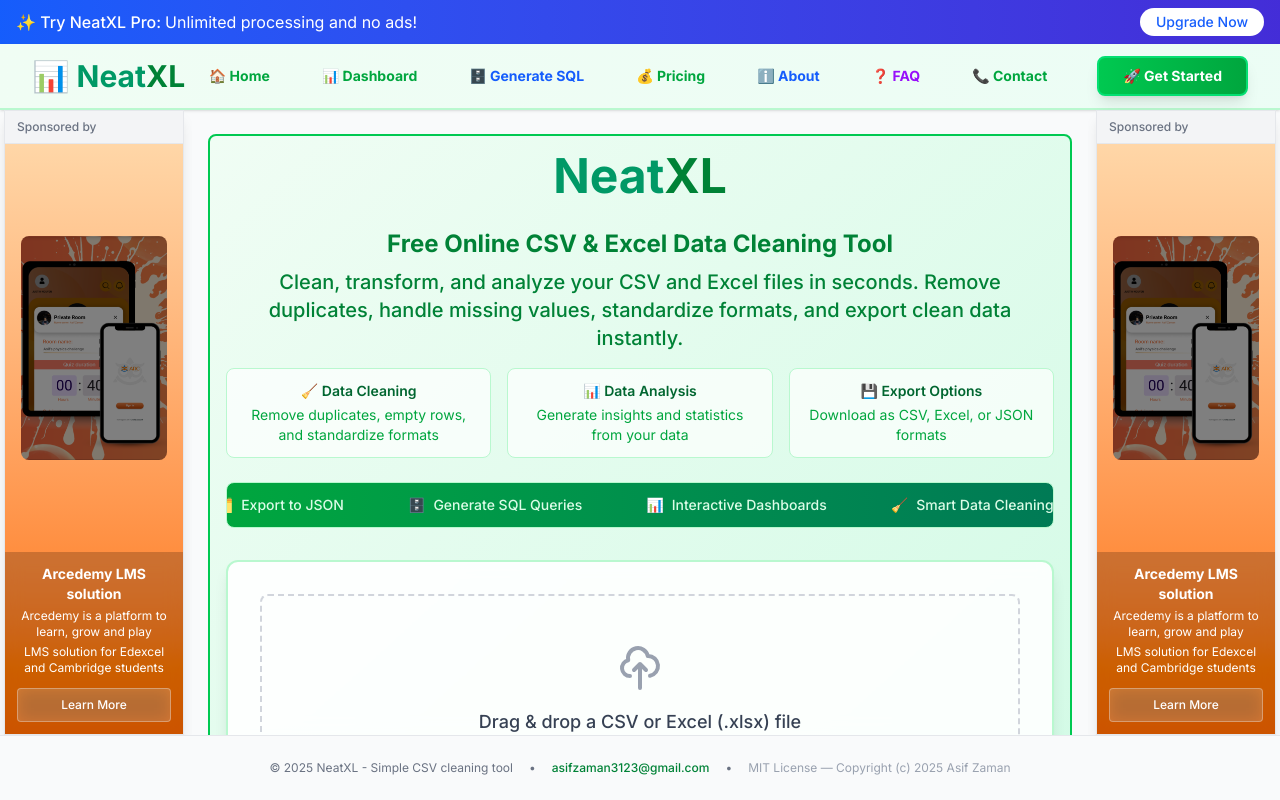
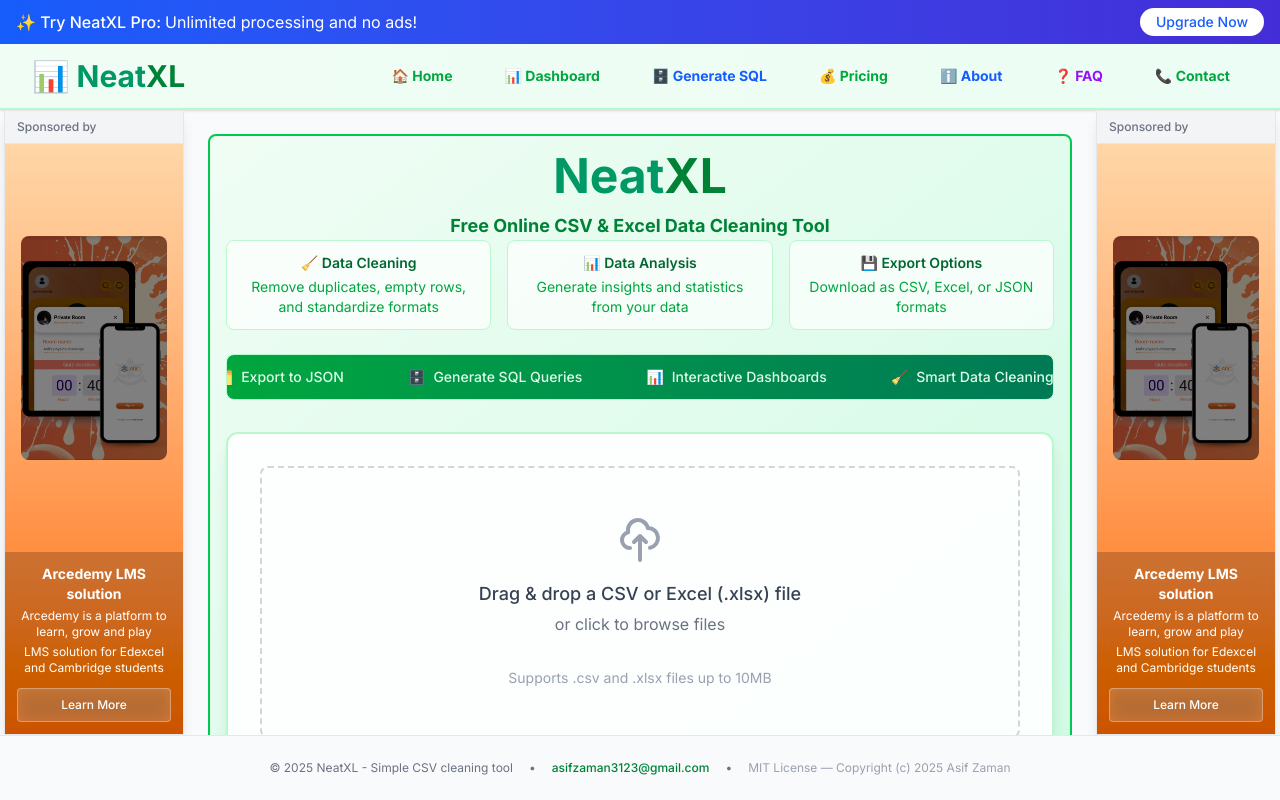
Before and after one commit to AsifZaman777/NeatXL, a Next.js app: page / in a window 1280 px wide. Built offline with nearby package versions, Linux system fonts and the light colour scheme.

Commit message:
updated navbar issue and changed home page ui

```diff
--- a/src/app/page.tsx
+++ b/src/app/page.tsx
@@ -528,18 +528,15 @@
         {/* SEO-Optimized Header */}
         {!csvData && (
           <header className="text-center mb-8">
-            <div className="flex justify-center items-center mb-4">
-              <h1 className="text-5xl font-bold text-green-800 mb-3">
+            <div className="flex justify-center items-center mb-2">
+              <h1 className="text-5xl font-bold text-green-800 mb-1">
                 <span className="text-emerald-600">Neat</span>
                 <span className="text-green-700">XL</span>
               </h1>
             </div>
-            <h2 className="text-green-700 text-2xl font-bold mb-2">
+            <span className="text-green-700 text-lg font-bold mb-2">
               Free Online CSV & Excel Data Cleaning Tool
-            </h2>
-            <p className="text-xl text-green-700 max-w-3xl mx-auto font-medium mb-4">
-              Clean, transform, and analyze your CSV and Excel files in seconds. Remove duplicates, handle missing values, standardize formats, and export clean data instantly.
-            </p>
+            </span>
 
             {/* Key Features for SEO */}
             <div className="grid md:grid-cols-3 gap-4 mb-6 text-sm">
--- a/src/components/NavBar.tsx
+++ b/src/components/NavBar.tsx
@@ -87,12 +87,6 @@
               </button>
             )} */}
 
-            <button
-              onClick={() => router.push("/pricing")}
-              className="ml-4 px-6 py-2 text-sm font-bold text-white bg-gradient-to-r from-green-500 to-green-600 hover:from-green-600 hover:to-green-700 rounded-lg shadow-lg transition-all transform hover:scale-105 border-2 border-green-400 cursor-pointer"
-            >
-              🚀 Get Started
-            </button>
           </nav>
 
           {/* Mobile menu button */}
```
